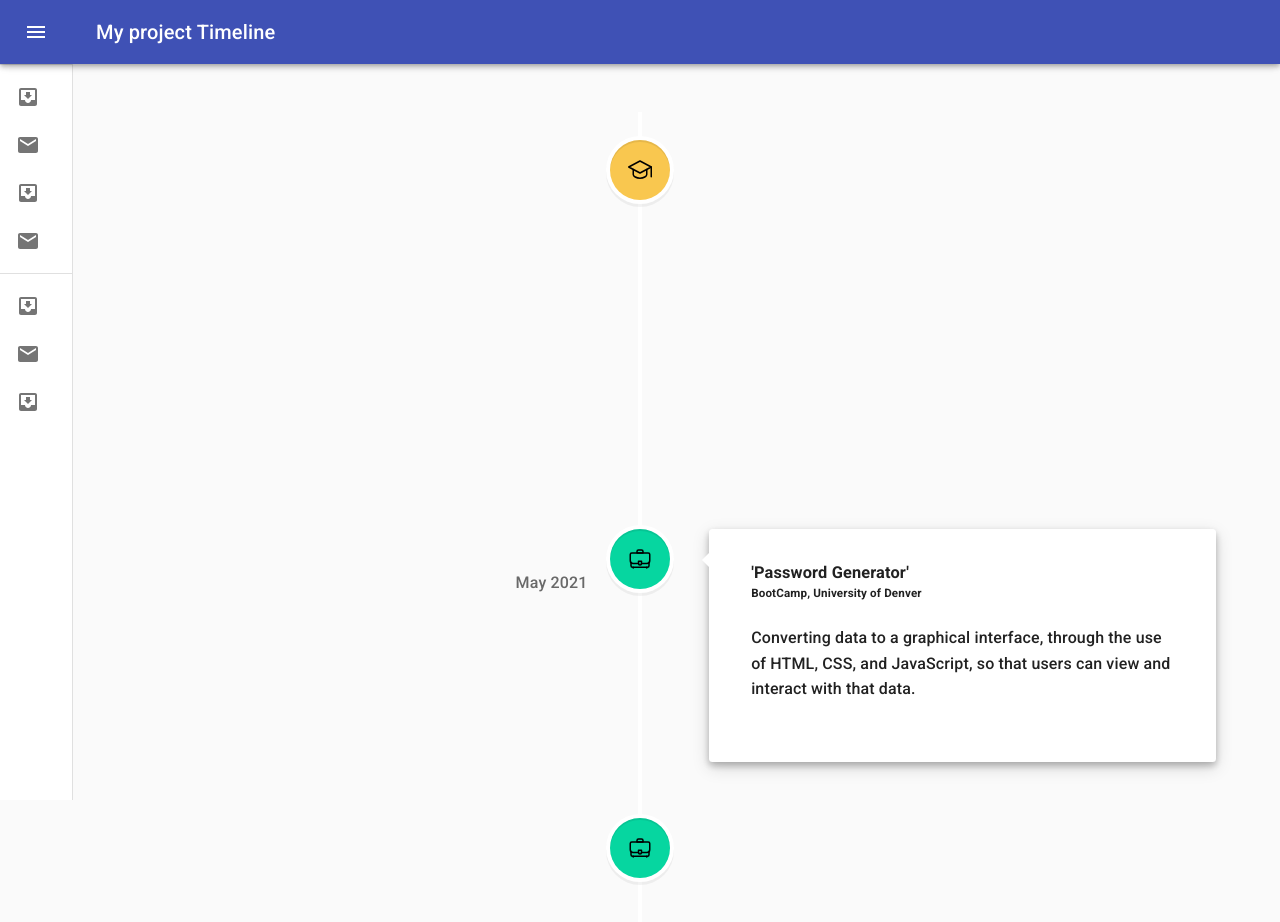
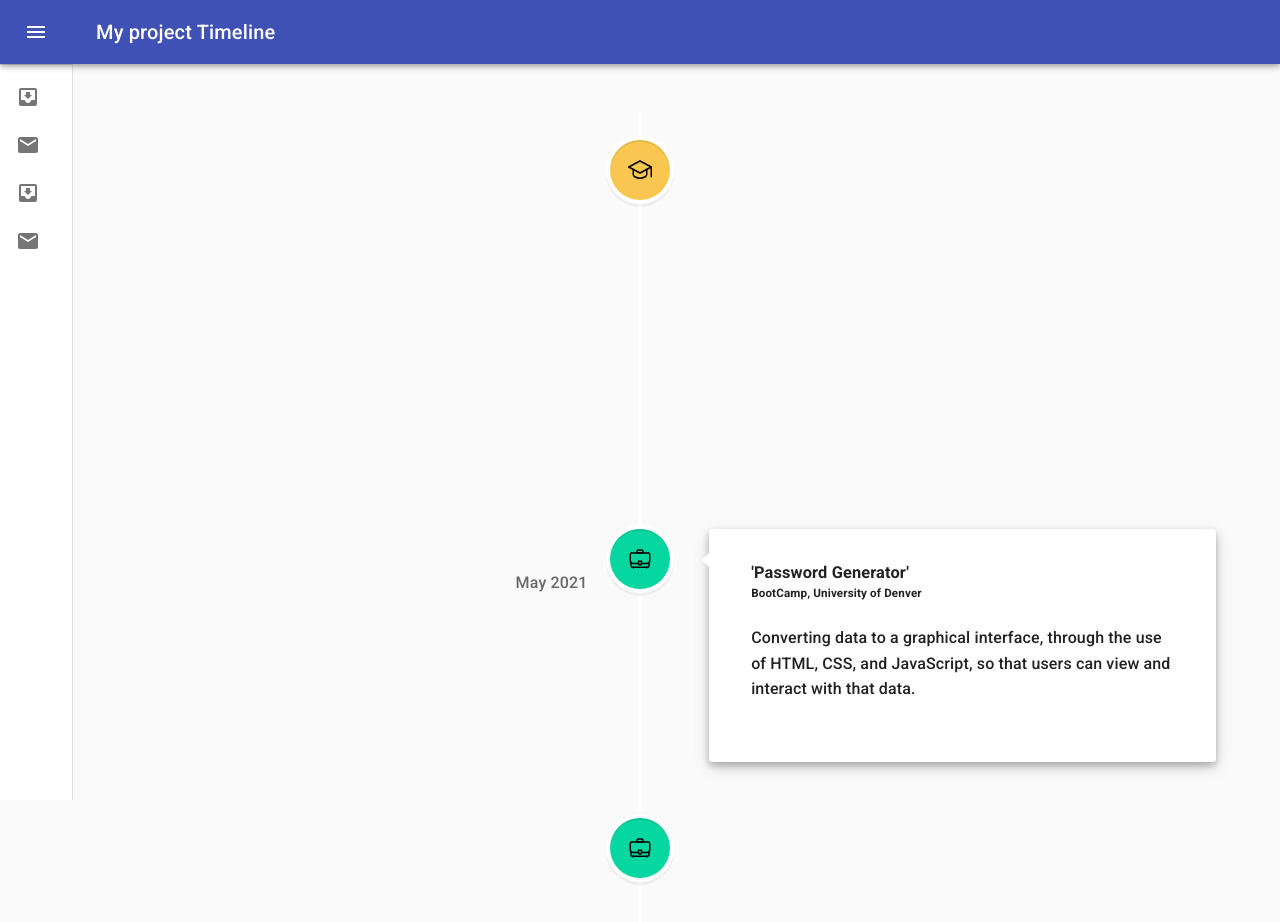
Before and after one commit to abanae/First_REACTAPP_Portfolio, a React (Create React App) app: page / in a window 1280 px wide. Shown: the top 922 px of the page. Built offline with nearby package versions, Linux system fonts and the light colour scheme.

Commit message:
updated list in navbar

```diff
--- a/src/components/Navbar.jsx
+++ b/src/components/Navbar.jsx
@@ -141,16 +141,7 @@
         </div>
         <Divider />
         <List>
-          {['Inbox', 'Starred', 'Send email', 'Drafts'].map((text, index) => (
-            <ListItem button key={text}>
-              <ListItemIcon>{index % 2 === 0 ? <InboxIcon /> : <MailIcon />}</ListItemIcon>
-              <ListItemText primary={text} />
-            </ListItem>
-          ))}
-        </List>
-        <Divider />
-        <List>
-          {['All mail', 'Trash', 'Spam'].map((text, index) => (
+          {['About Me', 'Resume', 'Projects', 'Contact Me'].map((text, index) => (
             <ListItem button key={text}>
               <ListItemIcon>{index % 2 === 0 ? <InboxIcon /> : <MailIcon />}</ListItemIcon>
               <ListItemText primary={text} />
```
